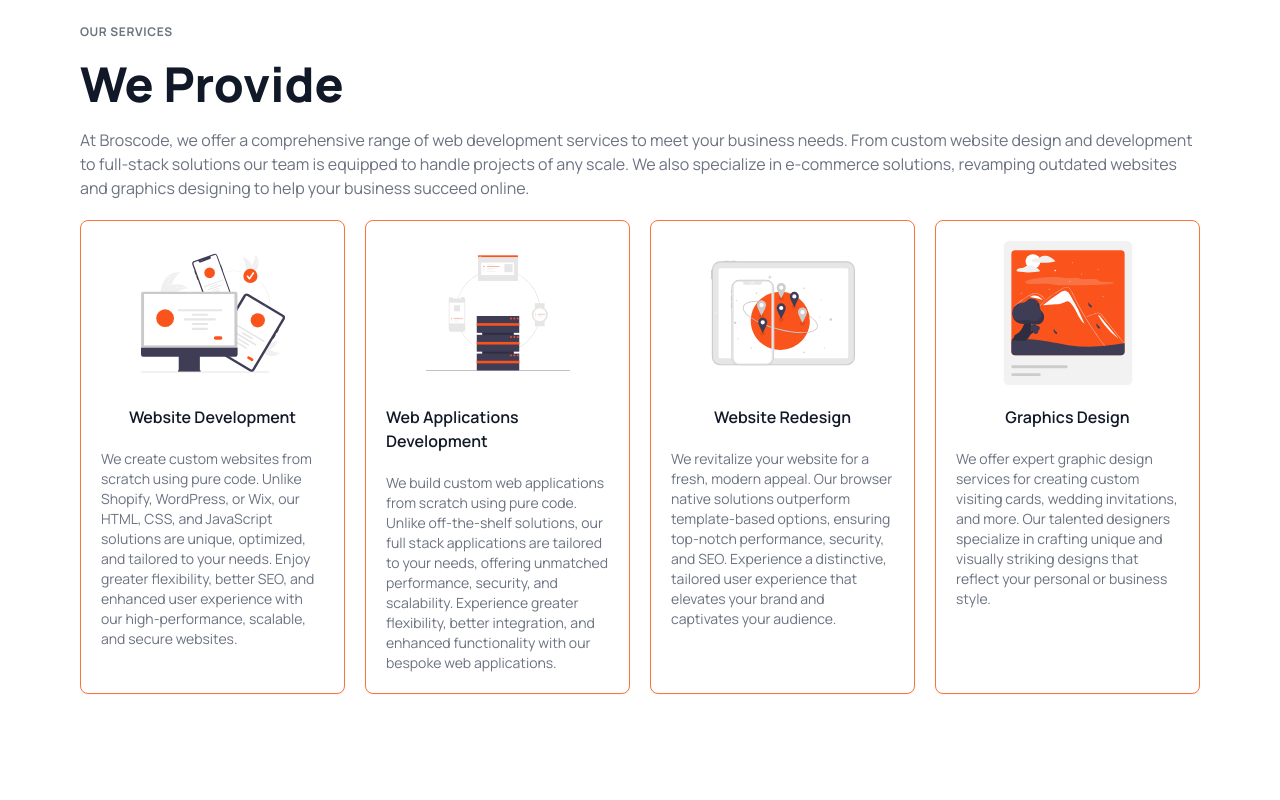
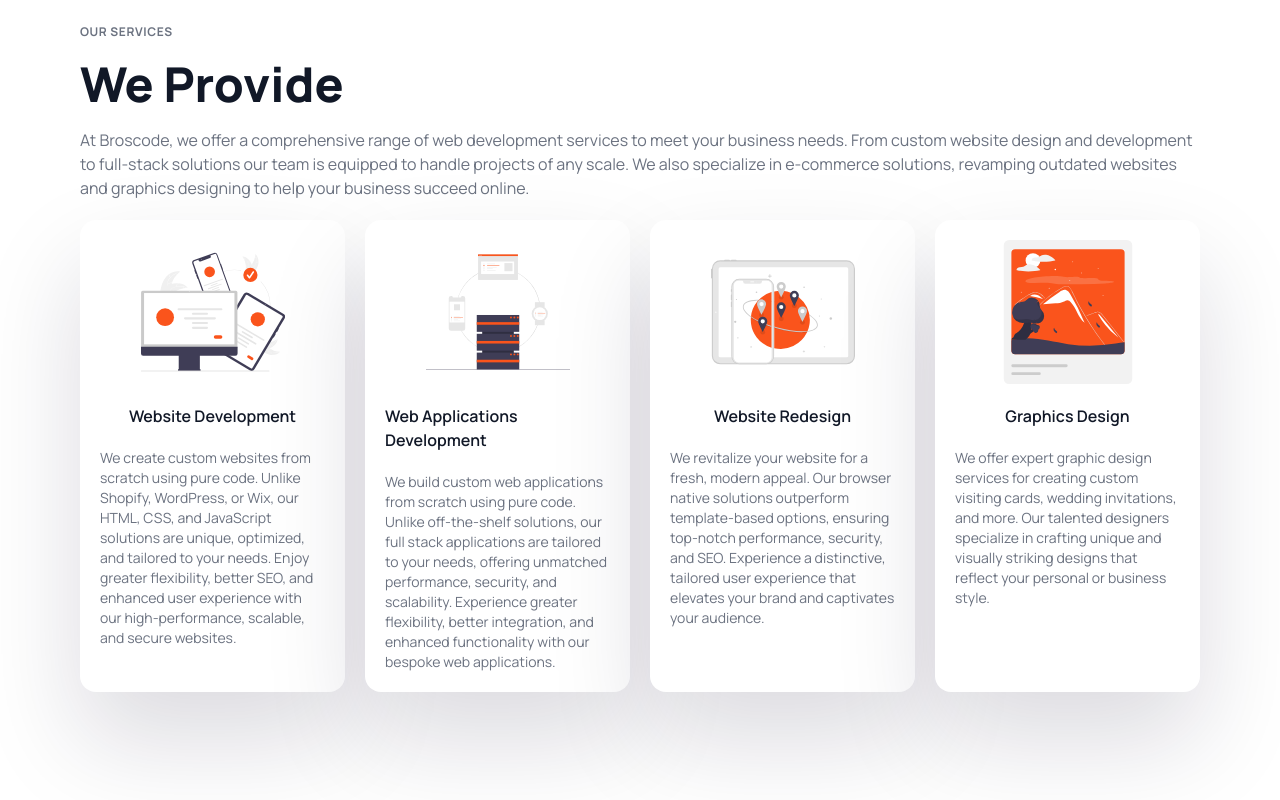
Before and after one commit to broscode-dev/broscode-portfolio, a website: page index.html in a window 1280 px wide. Shown: the part 1200-2000 px from the top of the page. Drawn offline with Linux system fonts and the light colour scheme.

Commit message:
Style: Our services cards complete

```diff
--- a/index.html
+++ b/index.html
@@ -77,7 +77,7 @@
             </h1>
             <!-- intro -->
             <p class="text-gray-800">
-              Let's build your online presence together with Broscode, using the
+              Let's build your online presence together with BrosCode, using the
               latest web technologies for your business needs.
             </p>
             <!-- CTA -->
@@ -204,7 +204,7 @@
         <div class="flex gap-5">
           <!-- website card -->
           <div
-            class="flex flex-col bg-white rounded-lg p-5 gap-5 border border-primary-400 shadow-sm w-1/4 items-center"
+            class="flex flex-col bg-white p-5 gap-5 rounded-2xl shadow-cssScan w-1/4 items-center"
           >
             <img class="w-36 h-36" src="./assets/web.svg" alt="website-image" />
             <h5 class="text-gray-900 font-semibold">Website Development</h5>
@@ -218,7 +218,7 @@
           </div>
           <!-- web apps card -->
           <div
-            class="flex flex-col bg-white rounded-lg p-5 gap-5 border border-primary-400 shadow-sm w-1/4 items-center"
+            class="flex flex-col bg-white p-5 gap-5 rounded-2xl shadow-cssScan w-1/4 items-center"
           >
             <img class="w-36 h-36" src="./assets/server.svg" alt="website-image" />
             <h5 class="text-gray-900 font-semibold">Web Applications Development</h5>
@@ -233,7 +233,7 @@
           </div>
           <!-- website redesign card -->
           <div
-            class="flex flex-col bg-white rounded-lg p-5 gap-5 border border-primary-400 shadow-sm w-1/4 items-center"
+            class="flex flex-col bg-white p-5 gap-5  rounded-2xl shadow-cssScan w-1/4 items-center"
           >
             <img class="w-36 h-36" src="./assets/redesign.svg" alt="website-image" />
             <h5 class="text-gray-900 font-semibold">Website Redesign</h5>
@@ -247,7 +247,7 @@
           </div>
           <!-- website redesign card -->
           <div
-            class="flex flex-col bg-white rounded-lg p-5 gap-5 border border-primary-400 shadow-sm w-1/4 items-center"
+            class="flex flex-col bg-white rounded-2xl shadow-cssScan p-5 gap-5 w-1/4 items-center"
           >
             <img
               class="w-36 h-36"
--- a/tailwind.config.js
+++ b/tailwind.config.js
@@ -3,6 +3,9 @@ module.exports = {
   content: ["./*.{html,js}"],
   theme: {
     extend: {
+      boxShadow:{
+        cssScan: "rgba(17, 12, 46, 0.15) 0px 48px 100px 0px",
+},
       animation: {
         fadeIn: 'fade-in 1s forwards',
         fadeOut: 'fade-out 1s forwards'
```
Also changed, not shown: output.css.
